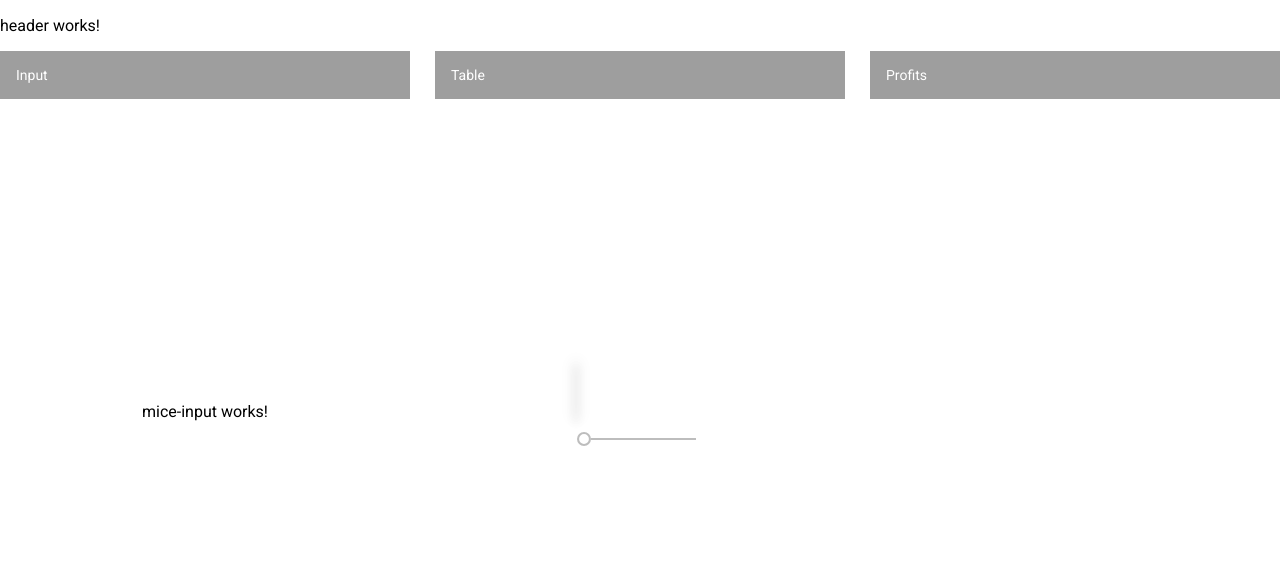
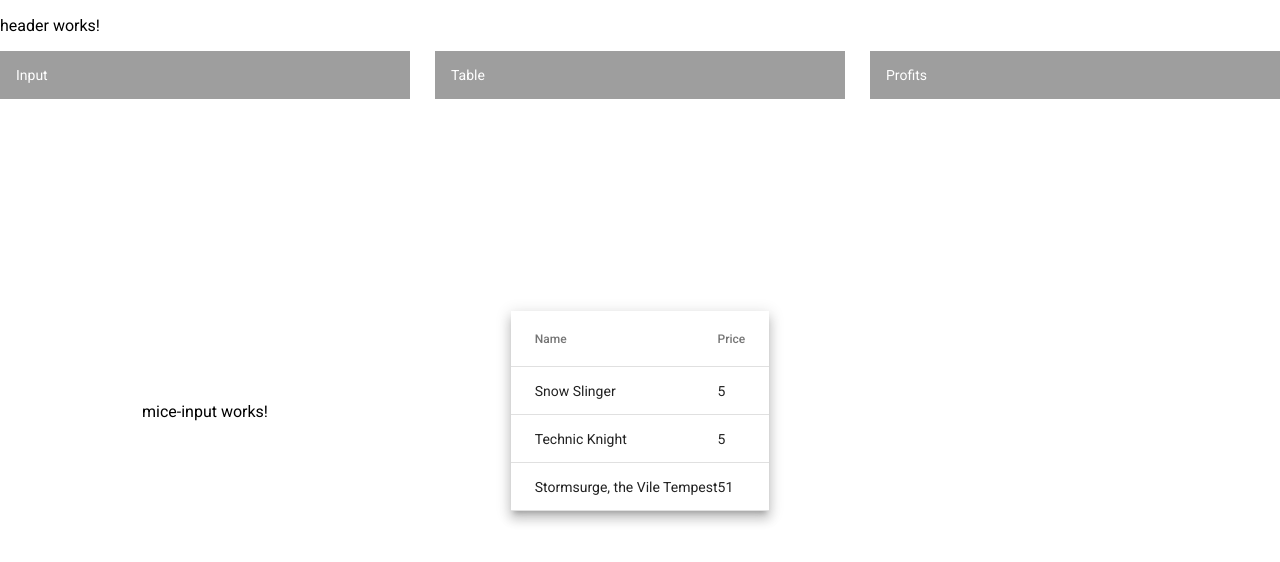
Before and after one commit to Maptain-Profit-Helper/mph-front, an Angular app: page / in a window 1280 px wide. Shown: the top 562 px of the page. Built offline with nearby package versions, Linux system fonts and the light colour scheme.

Commit message:
Base Table

```diff
--- a/src/app/table/table.component.css
+++ b/src/app/table/table.component.css
@@ -0,0 +1,3 @@
+table {
+    width: 100%;
+  }
--- a/src/app/table/table.component.html
+++ b/src/app/table/table.component.html
@@ -1,13 +1,8 @@
-<table mat-table [dataSource]="dataSource" class="mat-elevation-z8">
+
+<table mat-table [dataSource]="dataSource" multiTemplateDataRows class="mat-elevation-z8">
 
     <!--- Note that these columns can be defined in any order.
           The actual rendered columns are set as a property on the row definition" -->
-
-    <!-- Position Column -->
-    <ng-container matColumnDef="position">
-      <th mat-header-cell *matHeaderCellDef> No. </th>
-      <td mat-cell *matCellDef="let element"> {{element.position}} </td>
-    </ng-container>
 
     <!-- Name Column -->
     <ng-container matColumnDef="name">
@@ -15,20 +10,12 @@
       <td mat-cell *matCellDef="let element"> {{element.name}} </td>
     </ng-container>
 
-    <!-- Weight Column -->
-    <ng-container matColumnDef="weight">
-      <th mat-header-cell *matHeaderCellDef> Weight </th>
-      <td mat-cell *matCellDef="let element"> {{element.weight}} </td>
-    </ng-container>
-
-    <!-- Symbol Column -->
-    <ng-container matColumnDef="symbol">
-      <th mat-header-cell *matHeaderCellDef> Symbol </th>
-      <td mat-cell *matCellDef="let element"> {{element.symbol}} </td>
+    <!-- Price Column -->
+    <ng-container matColumnDef="price">
+      <th mat-header-cell *matHeaderCellDef> Price </th>
+      <td mat-cell *matCellDef="let element"> {{element.price}} </td>
     </ng-container>
 
     <tr mat-header-row *matHeaderRowDef="displayedColumns"></tr>
     <tr mat-row *matRowDef="let row; columns: displayedColumns;"></tr>
   </table>
-
-<mat-slider min="1" max="100" step="1" value="1"></mat-slider>
--- a/src/app/table/table.component.ts
+++ b/src/app/table/table.component.ts
@@ -1,4 +1,5 @@
 import { Component, OnInit } from '@angular/core';
+import { Mouse } from '../models/mouse';
 
 @Component({
   selector: 'app-table',
@@ -7,7 +8,16 @@ import { Component, OnInit } from '@angular/core';
 })
 export class TableComponent implements OnInit {
 
-  columnsToDisplay = ['cname', 'cprice'];
+
+  MOUSE_DATA: Mouse[] = [
+    {name: 'Snow Slinger', price: 5},
+    {name: 'Technic Knight', price: 5},
+    {name: 'Stormsurge, the Vile Tempest', price: 51}
+  ];
+
+  displayedColumns: string[] = ['name', 'price'];
+
+  dataSource = this.MOUSE_DATA;
 
   constructor() { }
 
```
